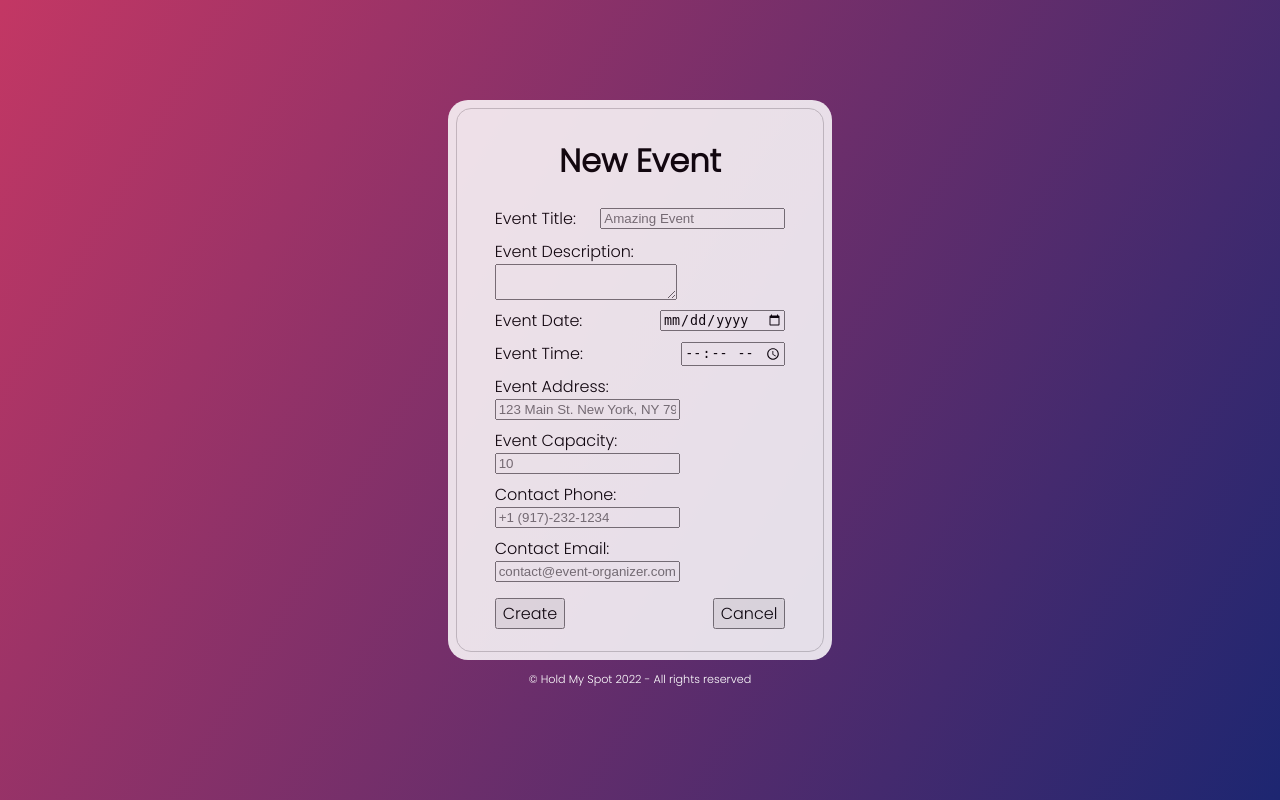
After one commit to franz-net/hold-my-spot, a Flask app: page /events/create in a window 1280 px wide. The commit adds this page. Run offline with Flask 2, Linux system fonts and the light colour scheme; the visitor is signed in with stand-in values (Sample User, id 1).

Commit message:
Added create_event view

```diff
--- a/controllers/events_controller.py
+++ b/controllers/events_controller.py
@@ -1,5 +1,5 @@
 from flask import Blueprint, redirect, session, request, render_template
-from models.events import add_event, get_events_by_admin, get_events_by_attendee
+from models.events import add_event, get_events_by_admin, get_events_by_attendee, delete_event, get_event_by_id, update_event, get_attendees_by_event
 
 events_controller = Blueprint("events_controller", __name__)
 
@@ -7,10 +7,78 @@ events_controller = Blueprint("events_controller", __name__)
 @events_controller.route('/dashboard')
 def show_dashboard():
     if not session.get('user_id'):
-        return render_template('login.html')
+        return redirect('/login')
     else:
-        # Grab events orderd by date, if none, show "no events today, would you like to create an event?" - link to /events/create
-        # Grab events you are in charge of and display them in order of date
         attendee_events = get_events_by_attendee(session.get('user_id'))
         admin_events = get_events_by_admin(session.get('user_id'))
-        return render_template('dashboard.html', admin_events = admin_events, attendee_events = attendee_events)
+        base_url = request.url_root + 'reserve/'
+        return render_template('dashboard.html', admin_events = admin_events, attendee_events = attendee_events, base_url = base_url)
+
+@events_controller.route('/events/create') ## MISSING CORRESPONDING VIEW!! That sends request to /events/add
+def show_create_events():
+    if not session.get('user_id'):
+        return redirect('/login')
+    else:
+        return render_template('create_event.html')
+
+@events_controller.route('/events/add', methods=["POST"])
+def add_event():
+    if not session.get('user_id'):
+        return redirect('/login')
+    else:
+        title = request.form.get('title')
+        description = request.form.get('description')
+        event_date = request.form.get('event_date')
+        event_time = request.form.get('event_time')
+        capacity = request.form.get('capacity')
+        address = request.form.get('address')
+        phone = request.form.get('phone')
+        email = request.form.get('email')
+
+        add_event(title, description, event_date, event_time, address, capacity, phone, email)
+
+        return redirect('/dashboard')
+
+@events_controller.route('/events/<eventid>') ## MISSING CORRESPONDING VIEW!!
+def view_event(eventid):
+    if not session.get('user_id'):
+        return redirect('/login')
+    else:
+        event = get_event_by_id(eventid)
+        attendee_list = get_attendees_by_event(eventid)
+        return render_template('event.html', event_data = event, attendee_data = attendee_list)
+
+@events_controller.route('/events/update') ## View coming from modal from ^
+def update_event_data():
+    if not session.get('user_id'):
+        return redirect('/login')
+    else:
+        eventid = request.form.get('id')
+        title = request.form.get('title')
+        description = request.form.get('description')
+        event_date = request.form.get('event_date')
+        event_time = request.form.get('event_time')
+        capacity = request.form.get('capacity')
+        address = request.form.get('address')
+        phone = request.form.get('phone')
+        email = request.form.get('email')
+    update_event(eventid, title, description, event_date, event_time, address, capacity, phone, email)
+
+
+@events_controller.route('/events/delete', methods=["POST"])
+def remove_event():
+    if not session.get('user_id'):
+        return redirect('/login')
+    else:
+        eventid = request.form.get('event_id')
+        delete_event(eventid)
+        return redirect('/dashboard')
+
+@events_controller.route('/reservations/<eventid>') ## MISSING CORRESPONDING VIEW!!
+def view_reservation(eventid):
+    if not session.get('user_id'):
+        return redirect('/login')
+    else:
+        event = get_event_by_id(eventid)
+        reservation_id = str(session.get('user_id')) + '+' + str(eventid)
+        return render_template('reservation.html', event_data = event, reservation = reservation_id)
--- a/models/events.py
+++ b/models/events.py
@@ -4,9 +4,9 @@ DATE_FORMAT = "%m/%d/%Y"
 TIME_FORMAT = "%H:%M:%S"
 
 #Create event
-def add_event(title, description, event_date, event_time, address, capacity):
-    query = "insert into events (title, description, event_date, event_time, address, capacity) values (%s,%s,%s,%s,%s)"
-    params = [title, description, event_date, event_time, capacity]
+def add_event(title, description, event_date, event_time, address, capacity, phone, email):
+    query = "insert into events (title, description, event_date, event_time, address, capacity, phone, email) values (%s,%s,%s,%s, %s, %s, %s, %s)"
+    params = [title, description, event_date, event_time, address, capacity, phone, email]
     sql_write(query, params)
     return
 
@@ -36,9 +36,9 @@ def remove_event_admin(eventid, userid):
     return
 
 #Update single event
-def update_event(eventid, title, description, event_date, event_time, address, capacity):
-    query = "update events set title = %s, description = %s, event_date = %s, event_time = %s, address = %s, capacity = %s where id = %s"
-    params = [title, description, event_date, event_time, address, capacity, eventid]
+def update_event(eventid, title, description, event_date, event_time, address, capacity, phone, email):
+    query = "update events set title = %s, description = %s, event_date = %s, event_time = %s, address = %s, capacity = %s, phone = %s, email = %s where id = %s"
+    params = [title, description, event_date, event_time, address, capacity, phone, email, eventid]
     sql_write(query, params)
     return
 
@@ -96,3 +96,8 @@ def get_attendees_by_event(eventid):
     query = "select u.id, u.name, u.last_name, u.phone, u.email from event_attendees ea join users u on ea.user_id = u.id where ea.event_id = %s"
     attendee_list = sql_select(query, [eventid])
     return attendee_list
+
+def delete_event(eventid):
+    query = "delete from events where id = %s"
+    sql_write(query, [eventid])
+    return
--- a/static/app.css
+++ b/static/app.css
@@ -48,6 +48,7 @@ body > footer {
 
 footer, .modal-footer {
     font-size: 0.7rem;
+    color: white;
 }
 
 button {
@@ -111,7 +112,7 @@ button {
     flex-wrap: wrap;
     border-radius: 20px;
     color: black;
-    min-width: 200px;
+    min-width: 30%;
     max-width: 80%;
     min-height: 300px;
     padding: 0.5em;
@@ -120,7 +121,7 @@ button {
 
 /* --------------*/
 
-/* ------ Login / Signup Modal Styling --------*/
+/* ------ Login / Signup | Modal Styling --------*/
 
 .tab {
     display: flex;
@@ -163,7 +164,7 @@ button {
 .tabcontent-show {
     display: flex;
     flex-direction: column;
-    justify-content: center;
+    justify-content: space-evenly;
     align-items: center;
 }
 
@@ -174,6 +175,11 @@ button {
 @keyframes fadeEffect {
     from {opacity:0;}
     to {opacity:1;}
+}
+
+.single-form {
+    border-radius:15px;
+    border: 1px solid #ccc;
 }
 
 /* --------------*/
@@ -276,13 +282,15 @@ button {
 }
 
 .event-item p {
-    margin:5px;
+    margin: 0;
 }
 
 .item-column {
     display: flex;
     flex-direction: column;
     justify-content: center;
+    gap: 0.2em;
+    margin: 2px 0;
 }
 
 .item-title {
--- a/templates/base.html
+++ b/templates/base.html
@@ -5,7 +5,7 @@
     <meta http-equiv="X-UA-Compatible" content="IE=edge">
     <meta name="viewport" content="width=device-width, initial-scale=1.0">
     <title>Hold My Spot!</title>
-    <link rel="stylesheet" href="static/app.css"/>
+    <link rel="stylesheet" href="../static/app.css"/>
 </head>
 <body>
     <div id="main-container" class="dashboard-container">
--- /dev/null
+++ b/templates/create_event.html
@@ -0,0 +1,64 @@
+{% extends "base.html" %}
+{% block content %}
+
+<div id="landing-modal" class="modal-outer">
+    <div class="modal-frame">
+
+        <div class="login-tabcontent tabcontent-show  single-form">
+            <h1>New Event</h1>
+            <form id="event-form" class="form" method="post" action="/events/add">
+                <div class="form-row">
+                    <label for="title">Event Title:</label>
+                    <input id="title" name="title" type="text" placeholder="Amazing Event" required/>
+                </div>
+
+                <div class="form-row">
+                    <label for="description">Event Description:</label>
+                    <textarea id="description" name="description" type="text" wrap="soft" form="event-form" >
+                    </textarea>
+                </div>
+
+                <div class="form-row">
+                    <label for="event_date">Event Date:</label>
+                    <input id="event_date" type="date" name="event_date" required/>
+                </div>
+
+                <div class="form-row">
+                    <label for="event_time">Event Time:</label>
+                    <input id="event_time" type="time" name="event_time" required/>
+                </div>
+
+                <div class="form-row">
+                    <label for="address">Event Address:</label>
+                    <input id="event_address" type="text" name="event_address" placeholder="123 Main St. New York, NY 79810" required/>
+                </div>
+
+                <div class="form-row">
+                    <label for="capacity">Event Capacity:</label>
+                    <input id="capacity" type="number" name="capacity" placeholder="10" required/>
+                </div>
+
+                <div class="form-row">
+                    <label for="phone">Contact Phone:</label>
+                    <input id="phone" type="tel" name="phone" placeholder="+1 (917)-232-1234" required/>
+                </div>
+
+                <div class="form-row">
+                    <label for="email">Contact Email:</label>
+                    <input id="email" type="email" name="email" placeholder="contact@event-organizer.com" required/>
+                </div>
+
+                <div class="form-row">
+                    <button type="submit">Create</button>
+                    <a href="/dashboard"><button class="login-modal-cancel" type="button">Cancel</button></a>
+                </div>
+            </form>
+        </div>
+
+    </div>
+    <div class="modal-footer">
+        <p>&copy; Hold My Spot 2022 - All rights reserved</p>
+    </div>
+</div>
+
+{% endblock %}
```
Also changed, not shown: schema.sql (+7 -4 lines), templates/dashboard.html (+24 -14 lines).
